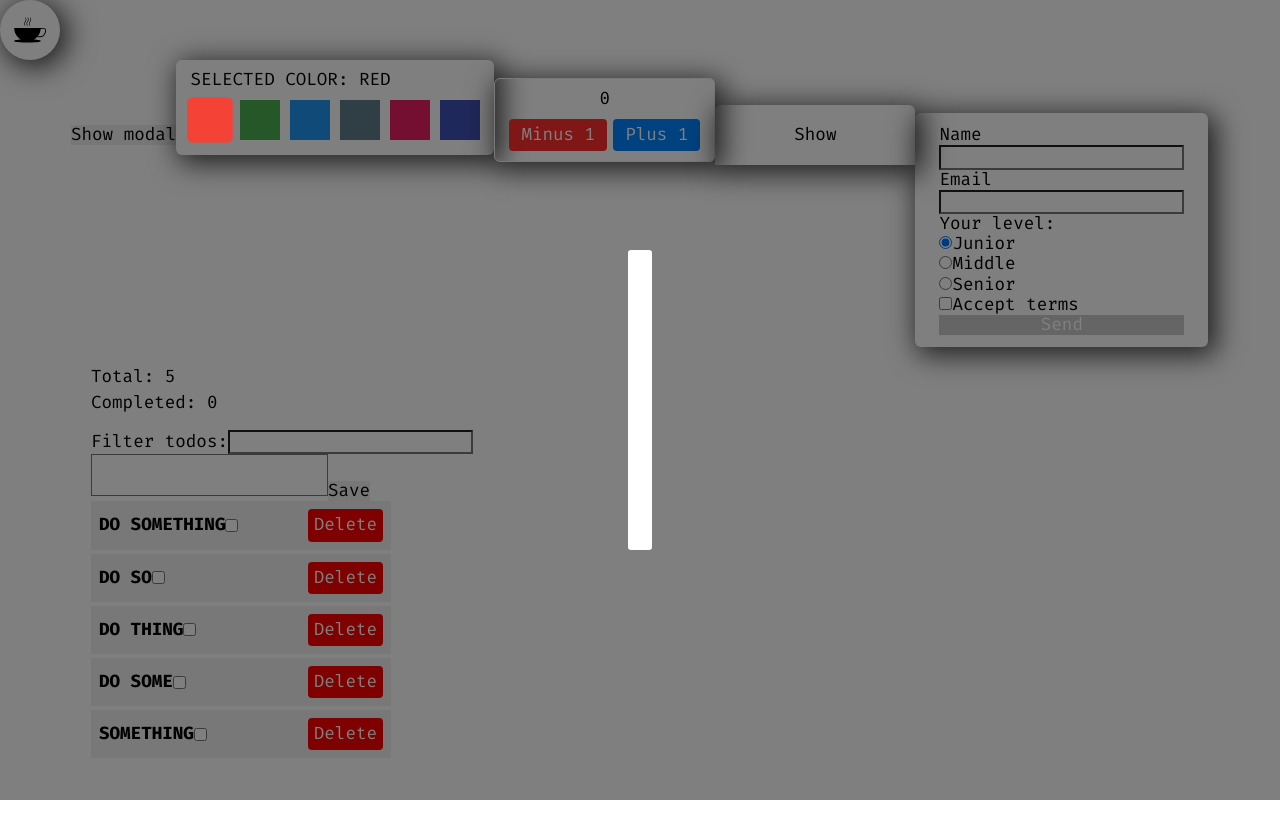
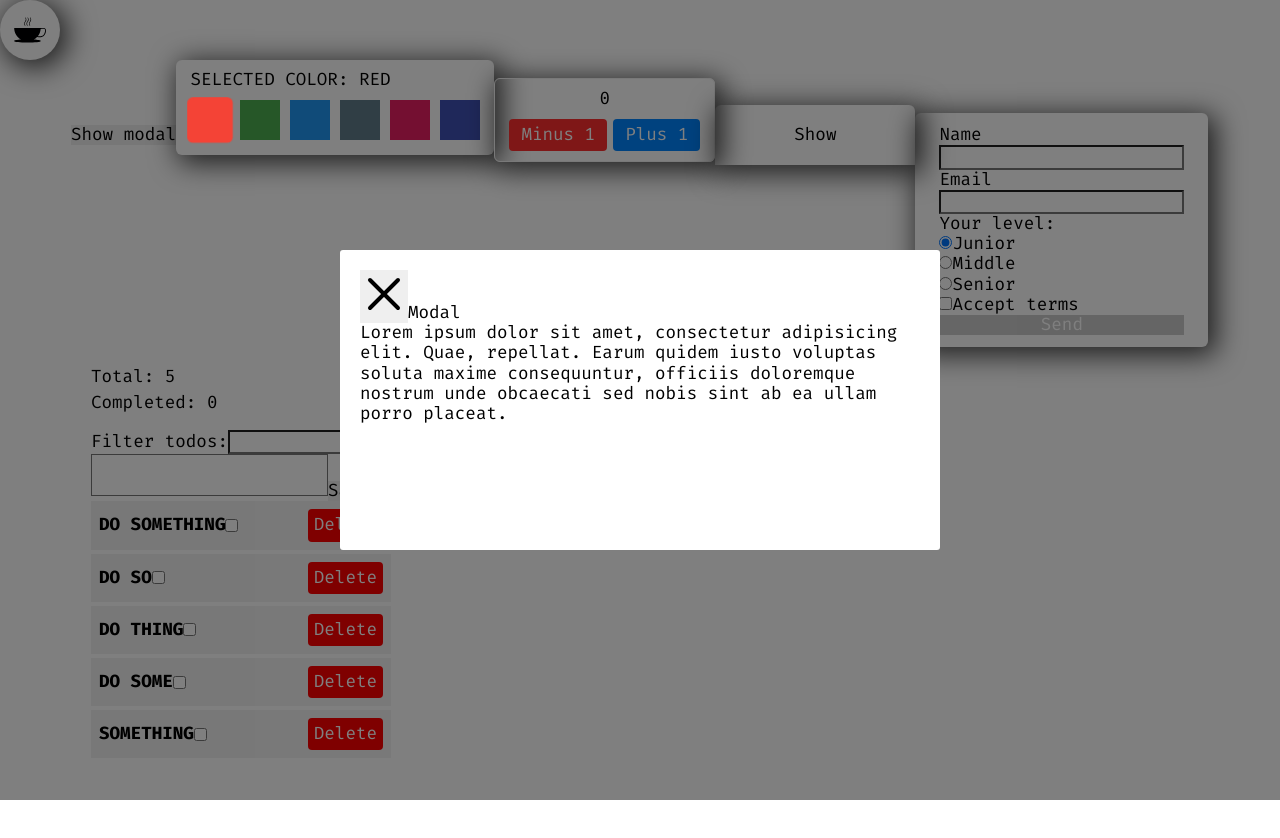
Before and after one commit to Inpulsgor/react-playground, a React (Create React App) app: page / in a window 1280 px wide. Both pictures are taken after a click on the button "Show modal". Shown: the top 838 px of the page. Built offline with nearby package versions, Linux system fonts and the light colour scheme.

Commit message:
close button added

```diff
--- a/src/App.tsx
+++ b/src/App.tsx
@@ -7,6 +7,7 @@ import {
   Dropdown,
   Todo,
   Form,
+  Button,
 } from './components';
 import { COLORS } from './components/ColorPicker/helpers';
 
@@ -21,6 +22,7 @@ class App extends Component<IProps, IState> {
   };
 
   handleSubmitForm = data => console.log(data);
+
   toggleModal = () =>
     this.setState(prevState => ({ showModal: !prevState.showModal }));
 
@@ -32,7 +34,18 @@ class App extends Component<IProps, IState> {
         <button type="button" onClick={this.toggleModal}>
           Show modal
         </button>
-        {showModal && <Modal />}
+        {showModal && (
+          <Modal showModal={showModal} toggleModal={this.toggleModal}>
+            <Button type="close" onClick={this.toggleModal} />
+            <span>Modal</span>
+            <p>
+              Lorem ipsum dolor sit amet, consectetur adipisicing elit. Quae,
+              repellat. Earum quidem iusto voluptas soluta maxime consequuntur,
+              officiis doloremque nostrum unde obcaecati sed nobis sint ab ea
+              ullam porro placeat.
+            </p>
+          </Modal>
+        )}
         <ColorPicker colors={COLORS} />
         <Counter initialCount={0} />
         <Dropdown />
--- /dev/null
+++ b/src/components/Button/ButtonClose/index.tsx
@@ -0,0 +1,13 @@
+import React, { FC } from 'react';
+import { ReactComponent as CloseIcon } from '../../../assets/icons/cross.svg';
+import { IProps } from './interface';
+
+const ButtonClose: FC<IProps> = ({ onClick, onClose, isVisible }) => {
+  return (
+    <button type="button" onClick={onClick}>
+      <CloseIcon />
+    </button>
+  );
+};
+
+export default ButtonClose;
--- /dev/null
+++ b/src/components/Button/ButtonClose/interface.ts
@@ -0,0 +1,8 @@
+import { ReactNode } from 'react';
+
+export interface IProps {
+  isVisible?: boolean;
+  onClick?: () => void;
+  onClose?: () => void;
+  children?: ReactNode;
+}
--- /dev/null
+++ b/src/components/Button/index.tsx
@@ -0,0 +1,19 @@
+import React, { FC } from 'react';
+import ButtonClose from './ButtonClose';
+import { IProps } from './interface';
+
+const Button: FC<IProps> = ({
+  type = 'default',
+  onClose,
+  onClick,
+  isVisible,
+}) => {
+  switch (type) {
+    case 'close':
+      return <ButtonClose onClick={onClick} />;
+    default:
+      return <></>;
+  }
+};
+
+export default Button;
--- /dev/null
+++ b/src/components/Button/interface.ts
@@ -0,0 +1,6 @@
+export interface IProps {
+  type: string;
+  isVisible?: boolean;
+  onClick?: () => void;
+  onClose?: () => void;
+}
--- a/src/components/Modal/interface.ts
+++ b/src/components/Modal/interface.ts
@@ -1,6 +1,8 @@
 import { ReactNode } from 'react';
 
 export interface IProps {
+  showModal: boolean;
+  toggleModal: () => void;
   children?: ReactNode | JSX.Element;
 }
 
--- a/src/components/Modal/styles.module.scss
+++ b/src/components/Modal/styles.module.scss
@@ -13,9 +13,9 @@
   left: 50%;
   transform: translate(-50%, -50%);
   min-height: 300px;
-  max-width: fit-content;
+  max-width: 600px;
   width: 100%;
-  padding: 12px;
+  padding: 20px;
   background-color: #fff;
   border-radius: 3px;
 }
--- a/src/components/index.ts
+++ b/src/components/index.ts
@@ -9,3 +9,4 @@ export { default as TodoItem } from './TodoItem';
 export { default as TodoEditor } from './TodoEditor';
 export { default as TodoFilter } from './TodoFilter';
 export { default as Form } from './Form';
+export { default as Button } from './Button';
```
Also changed, not shown: src/assets/icons/cross.svg (added), src/components/Button/ButtonClose/styles.module.scss (added).
